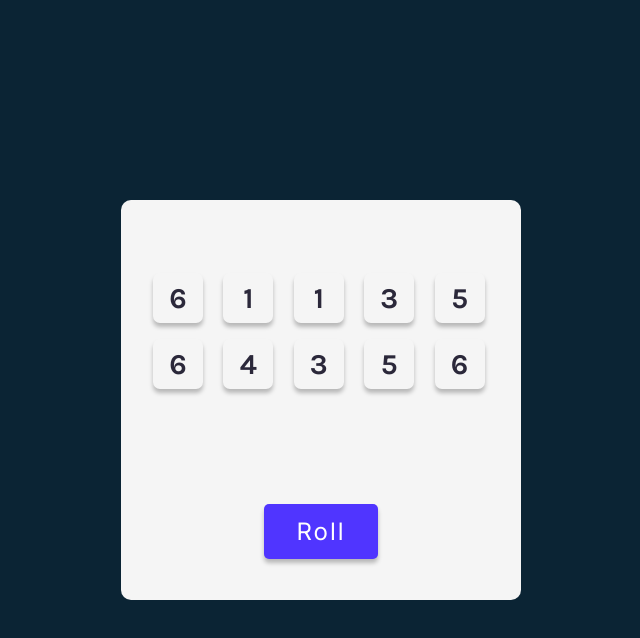
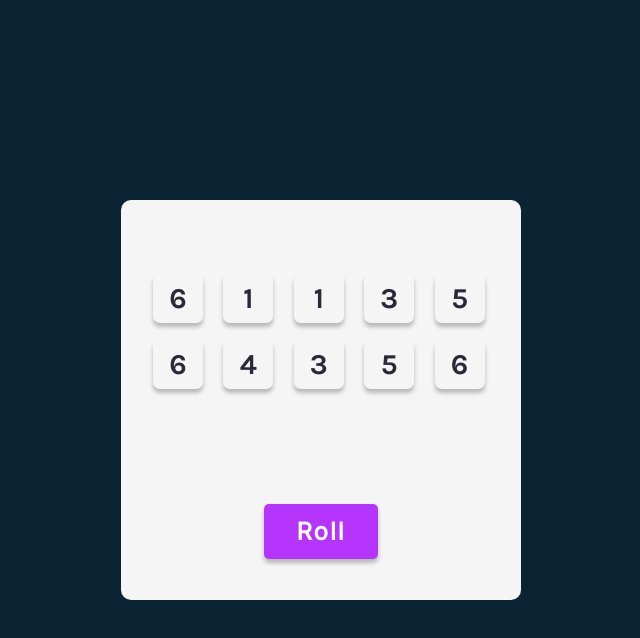
Before and after one commit to NickeeCoco/Tenzies, a React (Vite) app in the folder Tenzies/: page / in a window 1280 px wide. In both pictures the pointer is over the button "Roll". Shown: the top 638 px of the page, without its empty margins (319-959 px from the left). Built offline with nearby package versions, Linux system fonts and the light colour scheme.

Commit message:
Add styles to button

```diff
--- a/Tenzies/src/style.css
+++ b/Tenzies/src/style.css
@@ -65,3 +65,12 @@ button {
   padding: .8rem 2rem;
   cursor: pointer;
 }
+
+button:hover {
+  background-color: #b535ff;
+  font-weight: bold;
+}
+
+button:active {
+  box-shadow: inset 5px 5px 10px -3px rgba(0, 0, 0, 0.7);
+}
```
